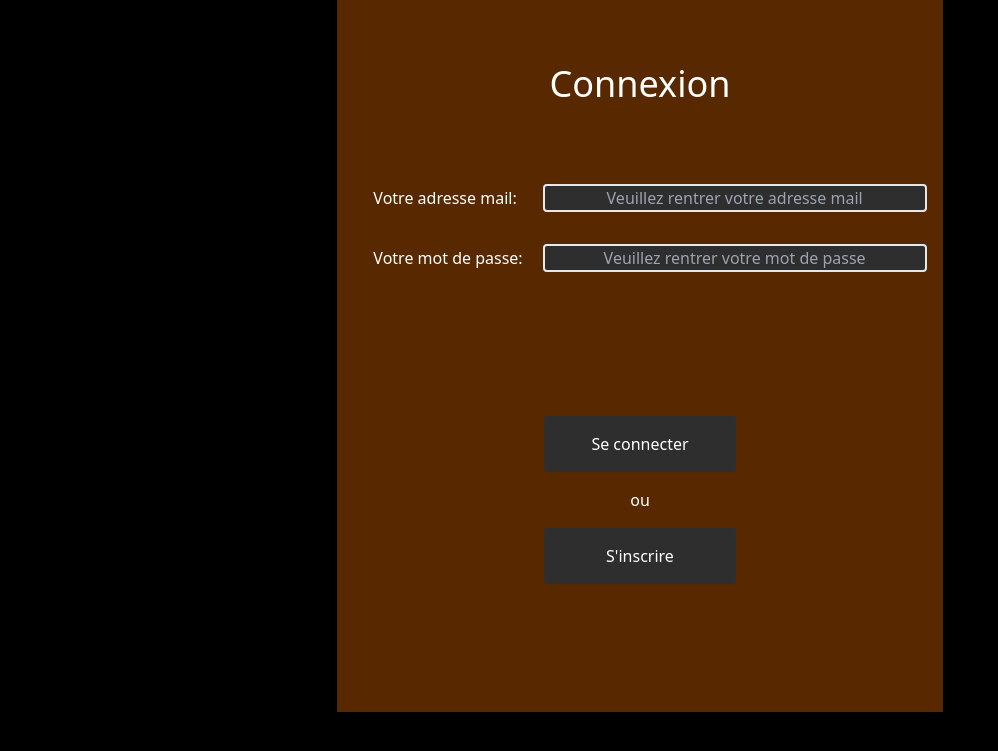
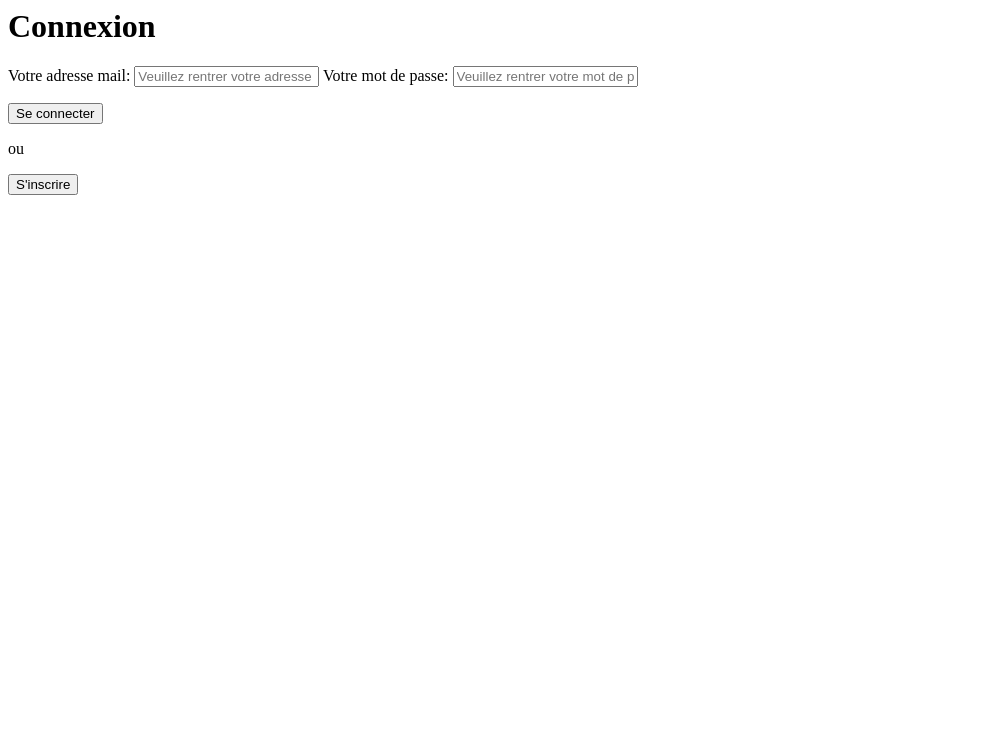
Before and after one commit to SehnsuchtDev/DungeonXplorer, a PHP site: page /medieval/connection.php in a window 1280 px wide. Shown: the top 751 px of the page, without its empty margins (0-998 px from the left). Run offline with PHP 8.4, Linux system fonts and the light colour scheme; some libraries are stand-ins or nearby versions.

Commit message:
🚧 correcting the layout of the connection in the book

```diff
--- a/views/connection.php
+++ b/views/connection.php
@@ -1,36 +1,26 @@
-<!DOCTYPE html>
-<html lang="fr">
-<head>
-    <meta charset="UTF-8">
-    <meta name="viewport" content="width=device-width, initial-scale=1.0">
-    <title>Connexion</title>
-    <link rel="stylesheet" href="./style/style.css">
-	<script src="https://cdn.tailwindcss.com"></script>
-	<script src="public/script/tailwind.config.js"></script>
-</head>
-<body class="bg-[#000000] text-[#FFFFFF]">
+<div class="bg-[#000000] text-[#FFFFFF] flex justify-between items-center">
 
-    <div class="place-self-center  bg-[#582900]">
+
     <h1 class="text-center text-4xl p-16"> Connexion </h1>
     <form method="post" action="">
-        <div class="flex justify-between items-center p-4 max-[600px]:flex-col">
+        <!-- <div class="flex justify-between items-center p-4 max-[600px]:flex-col"> -->
         <label class="px-5">Votre adresse mail:</label>
-                <input type="email" name="mail" placeholder="Veuillez rentrer votre adresse mail" class="border-2 w-[30vw] bg-[#2E2E2E] rounded text-center">
-        </div>
+        <input type="email" name="mail" placeholder="Veuillez rentrer votre adresse mail"
+            class="border-2 w-[30vw] bg-[#2E2E2E] rounded text-center pointer-events-auto">
+        <!-- </div> -->
 
-        <div class="flex justify-between items-center p-4 max-[600px]:flex-col">
+        <!-- <div class="flex justify-between items-center p-4 max-[600px]:flex-col"> -->
         <label class="px-5">Votre mot de passe:</label>
-                <input type="password" name="motDePasse" placeholder="Veuillez rentrer votre mot de passe" class="border-2 w-[30vw] bg-[#2E2E2E] rounded text-center">
-        </div>
+        <input type="password" name="motDePasse" placeholder="Veuillez rentrer votre mot de passe"
+            class="border-2 w-[30vw] bg-[#2E2E2E] rounded text-center pointer-events-auto">
+        <!-- </div> -->
+    </form>
 
-        </form>
-        <div class="flex flex-col items-center space-y-4 p-32">
-            <button class=" bg-[#2E2E2E] p-4 w-48  rounded"> Se connecter </button>
+    <!-- <div class="flex flex-col items-center space-y-4 p-32"> -->
+    <button id="connecter" class=" bg-[#2E2E2E] p-4 w-48  rounded pointer-events-auto"> Se connecter </button>
     <p> ou </p>
-            <button class=" bg-[#2E2E2E] p-4 w-48 rounded" > S'inscrire
+    <button class=" bg-[#2E2E2E] p-4 w-48 rounded pointer-events-auto"> S'inscrire
     </button>
-        </div>
+    <!-- </div> -->
 
 </div>
-</body>
-</html>
```
Also changed, not shown: public/script/bookmanager.js (+6 -6 lines), views/booktest/StoryMode_Load.php (+6 -6 lines). Lines whose indentation alone changed are shown as unchanged.
